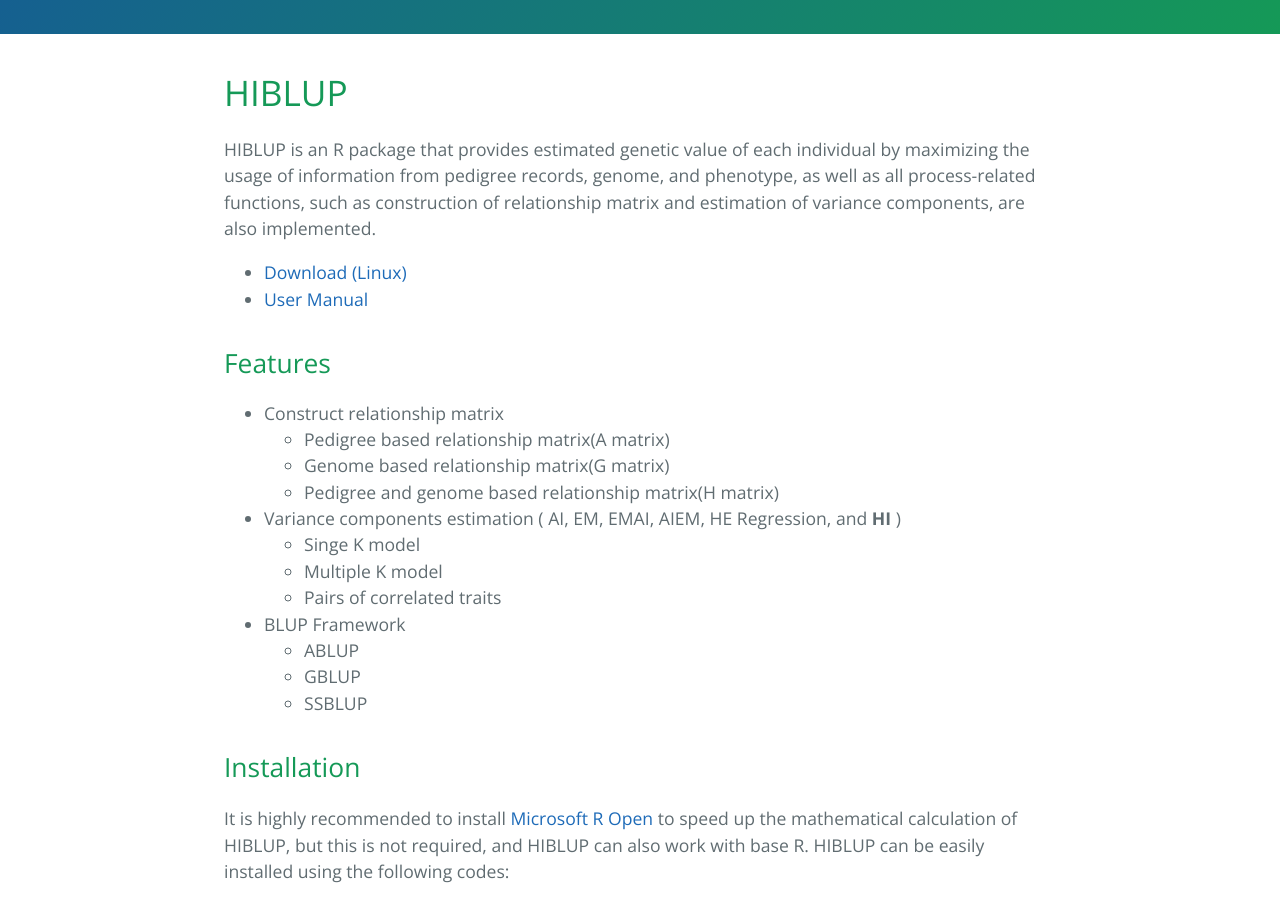
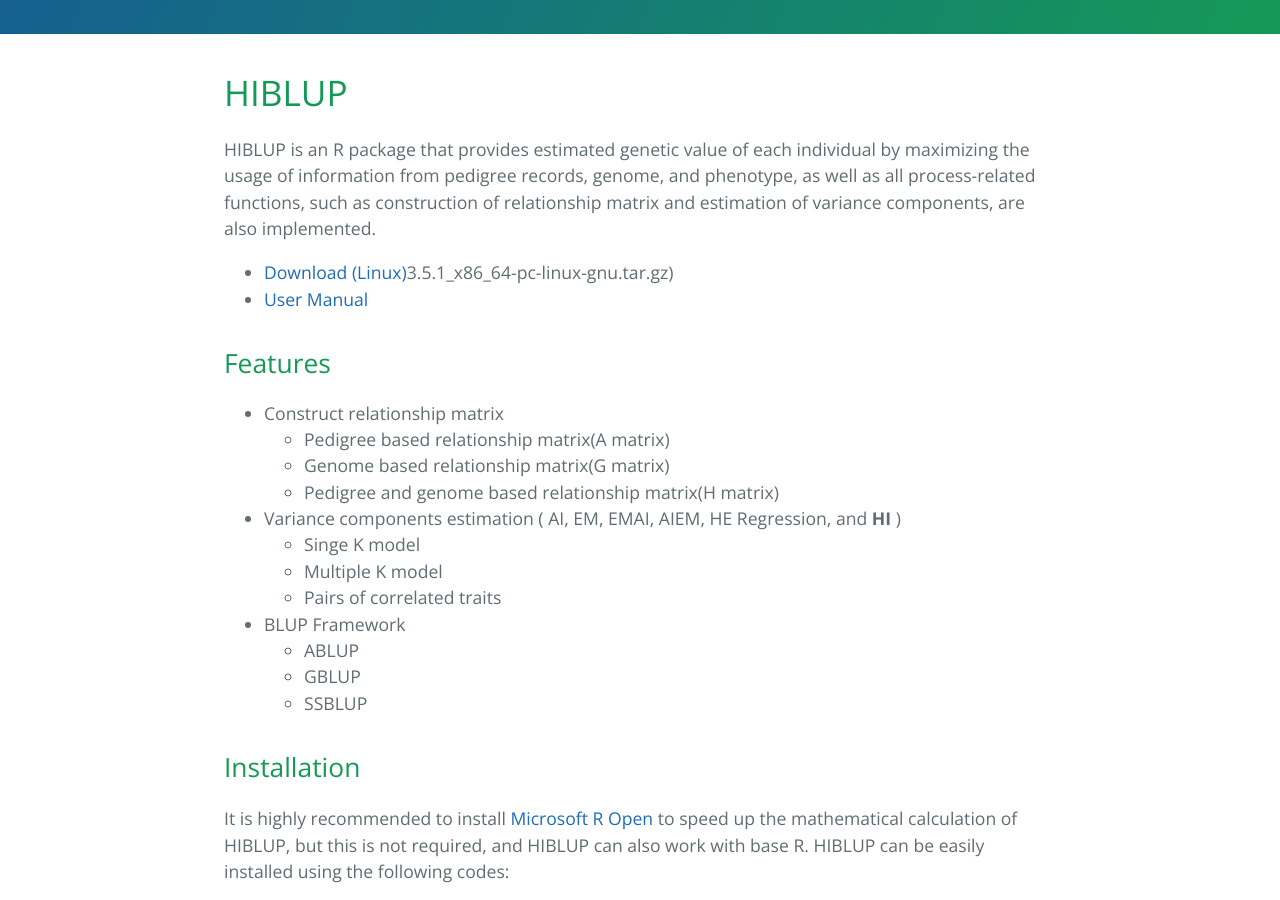
Before and after one commit to hiblup/hiblup.github.io, a Jekyll site: the page built from index.md, in a window 1280 px wide and 900 px high, scrolled down 349 px. Built offline with Jekyll 4.4.1, drawn with Linux system fonts in a browser that asks for light colours; our own code applies the rules of GitHub Pages for plain Markdown files.

Commit message:
Repackage with R 3.5.1

```diff
--- a/index.md
+++ b/index.md
@@ -5,7 +5,7 @@
 
 HIBLUP is an R package that provides estimated genetic value of each individual by maximizing the usage of information from pedigree records, genome, and phenotype, as well as all process-related functions, such as construction of relationship matrix and estimation of variance components, are also implemented.
 
-- [Download (Linux)](https://github.com/hiblup/hiblup/raw/master/hiblup_1.1.0_R_x86_64-pc-linux-gnu.tar.gz)
+- [Download (Linux)](https://github.com/hiblup/hiblup/raw/master/hiblup_1.1.0_R)3.5.1_x86_64-pc-linux-gnu.tar.gz)
 - [User Manual](https://github.com/hiblup/hiblup/raw/master/hiblup-user-manual.pdf)
 
 ## Features
```
